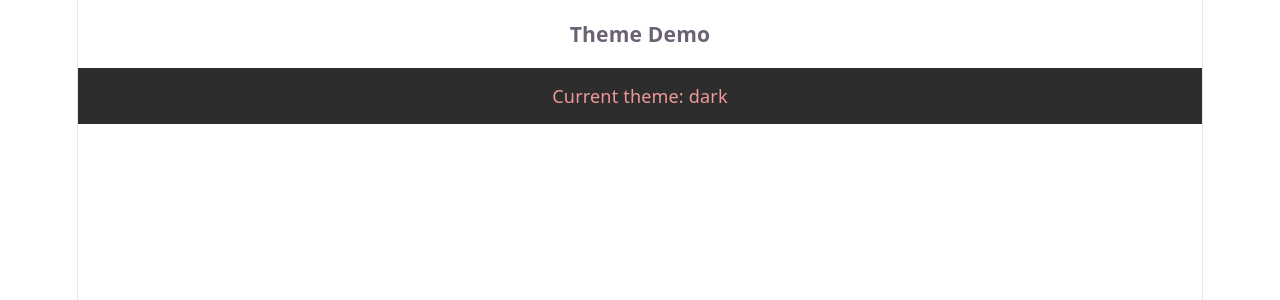
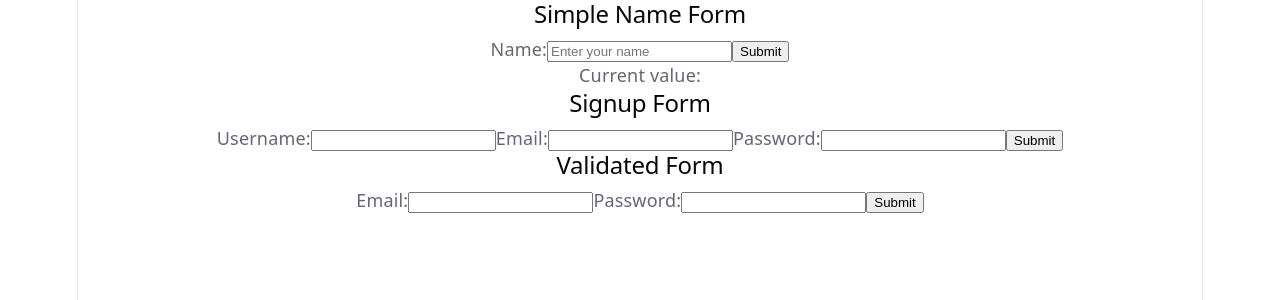
Before and after one commit to Sanvi-R-Rao/SW_CSE_B2.2_Internship, a React (Vite) app in the folder Day/Day14/day-14-react-app/: page / in a window 1280 px wide. Shown: the top 300 px of the page. Built offline with nearby package versions, Linux system fonts and the light colour scheme.

Commit message:
React forms

```diff
--- a/Day/Day14/day-14-react-app/src/App.jsx
+++ b/Day/Day14/day-14-react-app/src/App.jsx
@@ -5,6 +5,9 @@
 import SimpleList from "./components/ListAndKeys1.jsx";
 import UserListHook from "./components/HookOne.jsx";
 import ThemeProviderDemo from "./components/HookTwo.jsx";
+import SimpleNameForm from "./components/Form1.jsx";
+import SignupForm from "./components/Form2.jsx";
+import ValidatedForm from "./components/Form3.jsx";
 
 function App() {
 
@@ -15,7 +18,11 @@
     <ActionButtonDemo/>
     <SimpleList/>
     <UserListHook/> */}
-    <ThemeProviderDemo/>
+    {/* <ThemeProviderDemo/> */}
+    <SimpleNameForm/>
+    <SignupForm/>
+    <ValidatedForm/>
+
     </>
   )
 }
--- /dev/null
+++ b/Day/Day14/day-14-react-app/src/components/Form1.jsx
@@ -0,0 +1,43 @@
+import { useState } from "react";
+
+// SimpleNameForm demonstrates:
+// - Controlled input with a single field
+// - Using useState to manage input value
+// - Handling onChange event
+function SimpleNameForm() {
+  // state to hold the current name
+  const [name, setName] = useState("");
+
+  // Update state when input changes
+  function handleChange(event) {
+    setName(event.target.value);
+  }
+
+  // Handle form submission
+  function handleSubmit(event) {
+    event.preventDefault(); // prevent page reload
+    alert("Submitted name: " + name);
+  }
+
+  return (
+    <form onSubmit={handleSubmit}>
+      <h2>Simple Name Form</h2>
+
+      <label>
+        Name:
+        <input
+          type="text"
+          value={name}
+          onChange={handleChange}
+          placeholder="Enter your name"
+        />
+      </label>
+
+      <button type="submit">Submit</button>
+
+      <p>Current value: {name}</p>
+    </form>
+  );
+}
+
+export default SimpleNameForm;
--- /dev/null
+++ b/Day/Day14/day-14-react-app/src/components/Form2.jsx
@@ -0,0 +1,72 @@
+import { useState } from "react";
+
+// SignupForm demonstrates:
+// - Multiple controlled inputs in one form
+// - Using one state object for all fields
+// - Updating fields using name and value
+function SignupForm() {
+  // Single state object for all form fields
+  const [formData, setFormData] = useState({
+    username: "",
+    email: "",
+    password: "",
+  });
+
+  // Generic change handler for all inputs
+  function handleChange(event) {
+    const { name, value } = event.target;
+
+    // Update only the field that changed
+    setFormData((prev) => ({
+      ...prev,
+      [name]: value,
+    }));
+  }
+
+  // Handle form submission
+  function handleSubmit(event) {
+    event.preventDefault();
+    console.log("Form submitted:", formData);
+    alert("Form submitted (check console for data)");
+  }
+
+  return (
+    <form className="form-box" onSubmit={handleSubmit}>
+      <h2>Signup Form</h2>
+
+      <label>
+        Username:
+        <input
+          type="text"
+          name="username"
+          value={formData.username}
+          onChange={handleChange}
+        />
+      </label>
+
+      <label>
+        Email:
+        <input
+          type="email"
+          name="email"
+          value={formData.email}
+          onChange={handleChange}
+        />
+      </label>
+
+      <label>
+        Password:
+        <input
+          type="password"
+          name="password"
+          value={formData.password}
+          onChange={handleChange}
+        />
+      </label>
+
+      <button type="submit">Submit</button>
+    </form>
+  );
+}
+
+export default SignupForm;
--- /dev/null
+++ b/Day/Day14/day-14-react-app/src/components/Form3.jsx
@@ -0,0 +1,83 @@
+import { useState } from "react";
+
+// ValidatedForm demonstrates:
+// - Basic form validation
+// - Showing error messages
+// - Preventing submission when invalid
+function ValidatedForm() {
+  const [email, setEmail] = useState("");
+  const [password, setPassword] = useState("");
+  const [errors, setErrors] = useState({});
+
+  // Simple validation function
+  function validate() {
+    const newErrors = {};
+
+    // Check email
+    if (!email) {
+      newErrors.email = "Email is required";
+    } else if (!email.includes("@")) {
+      newErrors.email = "Enter a valid email";
+    }
+
+    // Check password
+    if (!password) {
+      newErrors.password = "Password is required";
+    } else if (password.length < 6) {
+      newErrors.password = "Password must be at least 6 characters";
+    }
+
+    return newErrors;
+  }
+
+  // Handle form submission
+  function handleSubmit(event) {
+    event.preventDefault();
+
+    const validationErrors = validate();
+
+    // If there are errors, show them and stop
+    if (Object.keys(validationErrors).length > 0) {
+      setErrors(validationErrors);
+      return;
+    }
+
+    // No errors: clear errors and submit
+    setErrors({});
+    alert("Form submitted successfully");
+  }
+
+  return (
+    <form className="form-box" onSubmit={handleSubmit}>
+      <h2>Validated Form</h2>
+
+      <label>
+        Email:
+        <input
+          type="email"
+          value={email}
+          onChange={(e) => setEmail(e.target.value)}
+        />
+        {errors.email && (
+          <p className="error">{errors.email}</p>
+        )}
+      </label>
+
+      <label>
+        Password:
+        <input
+          type="password"
+          value={password}
+          onChange={(e) => setPassword(e.target.value)}
+        />
+        {errors.password && (
+          <p className="error">{errors.password}</p>
+        )}
+      </label>
+
+      <button type="submit">Submit</button>
+    </form>
+  );
+}
+
+export default ValidatedForm;
```
